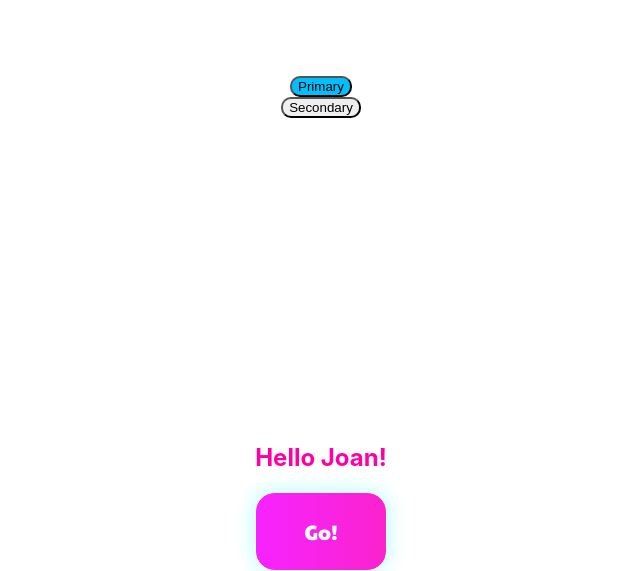
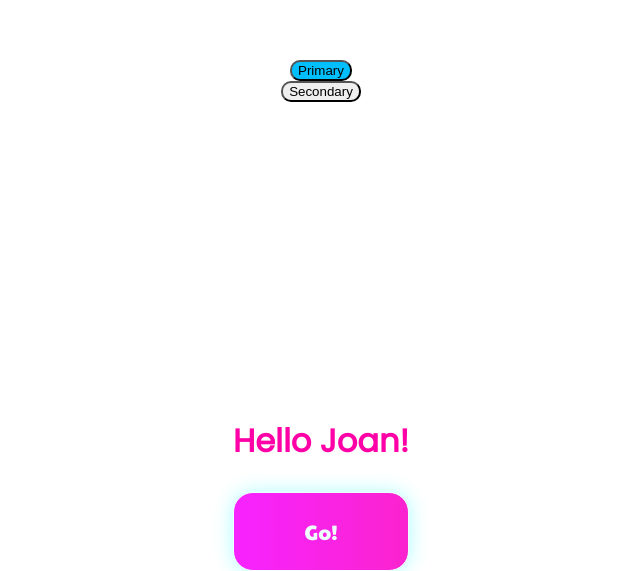
Before and after one commit to SilviaBarcellini/bakend, a Next.js app: page / in a window 1280 px wide. Shown: the part 229-800 px from the top of the page, without its empty margins (319-959 px from the left). Built offline with nearby package versions, Linux system fonts and the light colour scheme.

Commit message:
💄 add font family to globals.css

```diff
--- a/components/greetings/greetings.module.css
+++ b/components/greetings/greetings.module.css
@@ -1,3 +1,5 @@
 .greetings {
   color: var(--primary-color);
+  font-size: 2rem;
+  font-family: "Poppins", sans-serif;
 }
--- a/styles/globals.css
+++ b/styles/globals.css
@@ -1,13 +1,13 @@
 @import url("https://fonts.googleapis.com/css2?family=Montserrat+Alternates:wght@900&family=Paytone+One&family=Quicksand&display=swap");
-@import url("https://fonts.googleapis.com/css2?family=Quicksand:wght@700&display=swap");
+@import url("https://fonts.googleapis.com/css2?family=Poppins&display=swap");
 
 html,
 body {
   padding: 0;
   margin: 0;
   font-family: -apple-system, BlinkMacSystemFont, Segoe UI, Roboto, Oxygen,
-    Ubuntu, Cantarell, Fira Sans, Droid Sans, Helvetica Neue, sans-serif,
-    Quicksand, Paytone One;
+    Ubuntu, Cantarell, Fira Sans, Droid Sans, Helvetica Neue, "Poppins",
+    sans-serif, Quicksand, Paytone One;
 }
 
 a {
```
